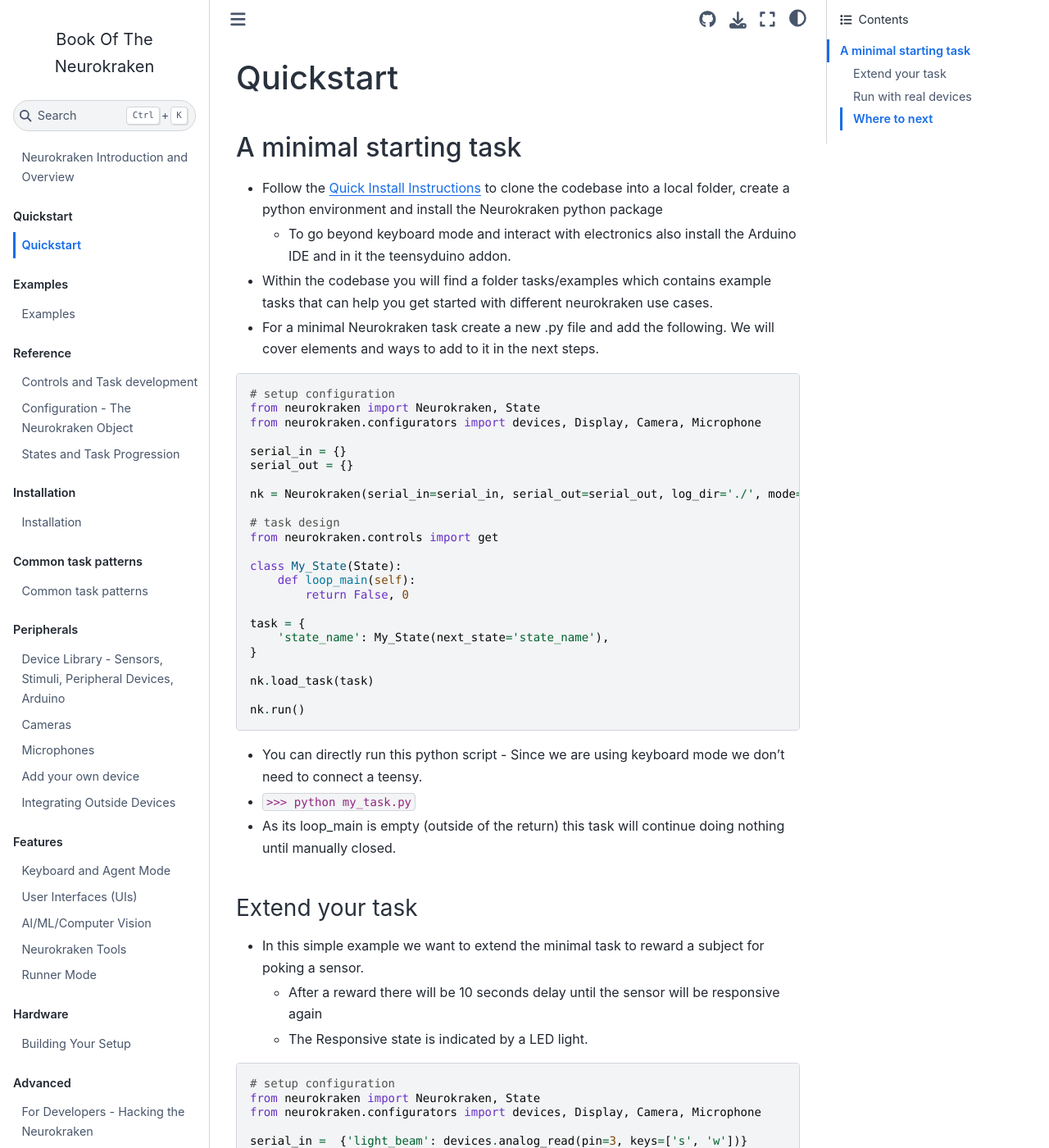
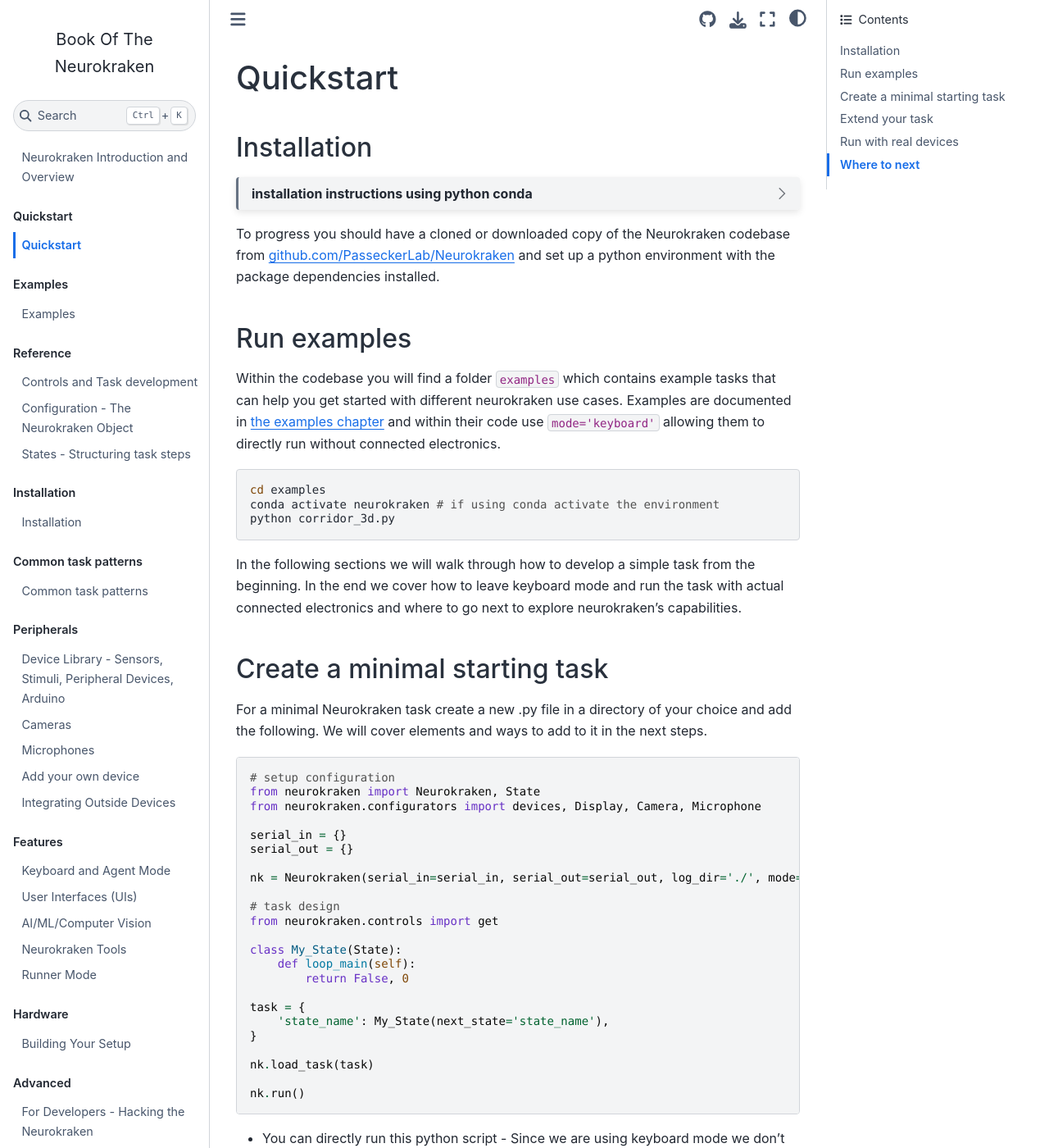
Before and after one commit to PasseckerLab/Neurokraken-book, a Jupyter Book: the page built from quickstart.md, in a window 1280 px wide and 1400 px high. Shown: the whole window at 82% size. Built offline with Jupyter Book 1.0.4 settings and Sphinx 7.4.7 and the Sphinx Book theme 1.1.4, drawn with Linux system fonts in a browser that asks for light colours; some of the changed text lies outside the part shown.

Commit message:
updated quickstart

`````diff
--- a/quickstart.md
+++ b/quickstart.md
@@ -1,11 +1,56 @@
 # Quickstart
 
-## A minimal starting task
+## Installation
 
-- Follow the [Quick Install Instructions](installation) to clone the codebase into a local folder, create a python environment and install the Neurokraken python package
-  - To go beyond keyboard mode and interact with electronics also install the Arduino IDE and in it the teensyduino addon.
-- Within the codebase you will find a folder tasks/examples which contains example tasks that can help you get started with different neurokraken use cases.
-- For a minimal Neurokraken task create a new .py file and add the following. We will cover elements and ways to add to it in the next steps.
+````{Dropdown} installation instructions using python conda
+<!-- :open:  -->
+
+install the JDK from [Adoptium JDK download](https://adoptium.net/) as a requirement for the python py5 package.
+
+- Ensure "Add to PATH" and "Set JAVA_HOME variable" options are checkmarked during install.
+- If successful, running `java --version` in a new console will confirm the Java installation
+
+Move a command line into a folder where you want to set up the Neurokraken codebase. Then run the following commands to create a conda environment and install required packages into it.
+
+```bash
+git clone https://github.com/PasseckerLab/neurokraken
+cd neurokraken
+conda create --name neurokraken python==3.13
+conda activate neurokraken
+pip install .
+```
+
+You are now generally ready to run and develop Neurokraken tasks using your new neurokraken environment.
+
+---
+
+To run tasks with connected actual electronics rather than just in keyboard/agent mode you further need to install the arduino IDE with the teensyduino add-on. This allows you to upload neurokraken's auto-generated arduino code to your teensy microcontroller.
+
+- [The arduino IDE](https://www.arduino.cc/en/software/)
+- [teensyduino](https://www.pjrc.com/teensy/teensyduino.html)
+
+---
+
+For more detailed information and alternatives (how to install python, using venv or uv instead of conda, how to install git or download the codebase without git, ...) look up the [Installation instructions chapter](installation)
+````
+
+To progress you should have a cloned or downloaded copy of the Neurokraken codebase from github.com/PasseckerLab/Neurokraken and set up a python environment with the package dependencies installed.
+
+## Run examples
+
+Within the codebase you will find a folder `examples` which contains example tasks that can help you get started with different neurokraken use cases. Examples are documented in [the examples chapter](examples) and within their code use `mode='keyboard'` allowing them to directly run without connected electronics.
+
+```bash
+cd examples
+conda activate neurokraken # if using conda activate the environment
+python corridor_3d.py
+```
+
+In the following sections we will walk through how to develop a simple task from the beginning. In the end we cover how to leave keyboard mode and run the task with actual connected electronics and where to go next to explore neurokraken's capabilities.
+
+## Create a minimal starting task
+
+For a minimal Neurokraken task create a new .py file in a directory of your choice and add the following. We will cover elements and ways to add to it in the next steps.
 
 ```python
 # setup configuration
@@ -37,7 +82,7 @@ nk.run()
 - `>>> python my_task.py`
 - As its loop_main is empty (outside of the return) this task will continue doing nothing until manually closed.
 
-### Extend your task
+## Extend your task
 
 - In this simple example we want to extend the minimal task to reward a subject for poking a sensor.
   - After a reward there will be 10 seconds delay until the sensor will be responsive again
@@ -102,18 +147,20 @@ nk.run()
 Combine `configurators`, `cameras`, `displays`, `devices`, `.get` access to `devices`, the `log` and camera frames together with `States` and their `loop_main()`, `on_start()`, `on_end()`, `loop_visual()` to create your experiment condition of interest.
 ```
 
-### Run with real devices
+## Run with real devices
+
+You should have a cloned or downloaded copy of the neurokraken codebase from https://github.com/PasseckerLab/Neurokraken on your computer. Two components of this folder are relevant to autocreate and upload your task's microcontroller side code, `config2teensy.py` to create the code, and the `teensy` folder containing the resulting code ready to upload with the arduino IDE.
 
 1. Connect your electronics to the teensy according to the [device library wiring guide](device_library)
     - i.e. for the task above 1 light sensor, 1 LED, and 1 reward valve.
-2. Run the neurokraken repository's `config2teensy.py`. It will ask you to drag and drop your task task .py script into the console before pressing enter.
+2. Run the neurokraken repository's `config2teensy.py`. It will ask you to drag and drop your task task .py script into the console and then press enter.
     - The repository's `teensy` folder now contains ready-to-upload arduino code for your task through an automatically created/updated `Config.h` file.
     - Devices added to your scripts serial_in and serial_out dictionaries are automatically included.
-3. With the arduino IDE open the teensy folder/its `teensy.ino`, install potential missing libraries for your devices, USB connect the teensy and <u>press Upload</u> in the IDE.
+3. With the arduino IDE open the teensy folder/its `teensy.ino`, install potential missing libraries for your devices, select the teensy's USB connection in the dropdown menu at the top of the IDE and <u>press Upload</u> in the IDE. You should see the teensy's built-in orange LED flickering and then remaining on while the IDE console confirms a successful upload.
 4. In your script change the Neurokraken's `mode='keyboard'` into `mode='teensy'` and run your task script.
     - Your peripheral controls and sensors are now logged and accessed from your task python code
 
-### Where to next
+## Where to next
 
 [Examples](examples) covers more examples across the range of neurokraken applications.
 
--- a/states.md
+++ b/states.md
@@ -1,3 +1,3 @@
-# States and Task Progression
+# States - Structuring task steps
 
 This chapter is currently in development and will be added soon
`````
Also changed, not shown: installation.md (+2 -13 lines).
